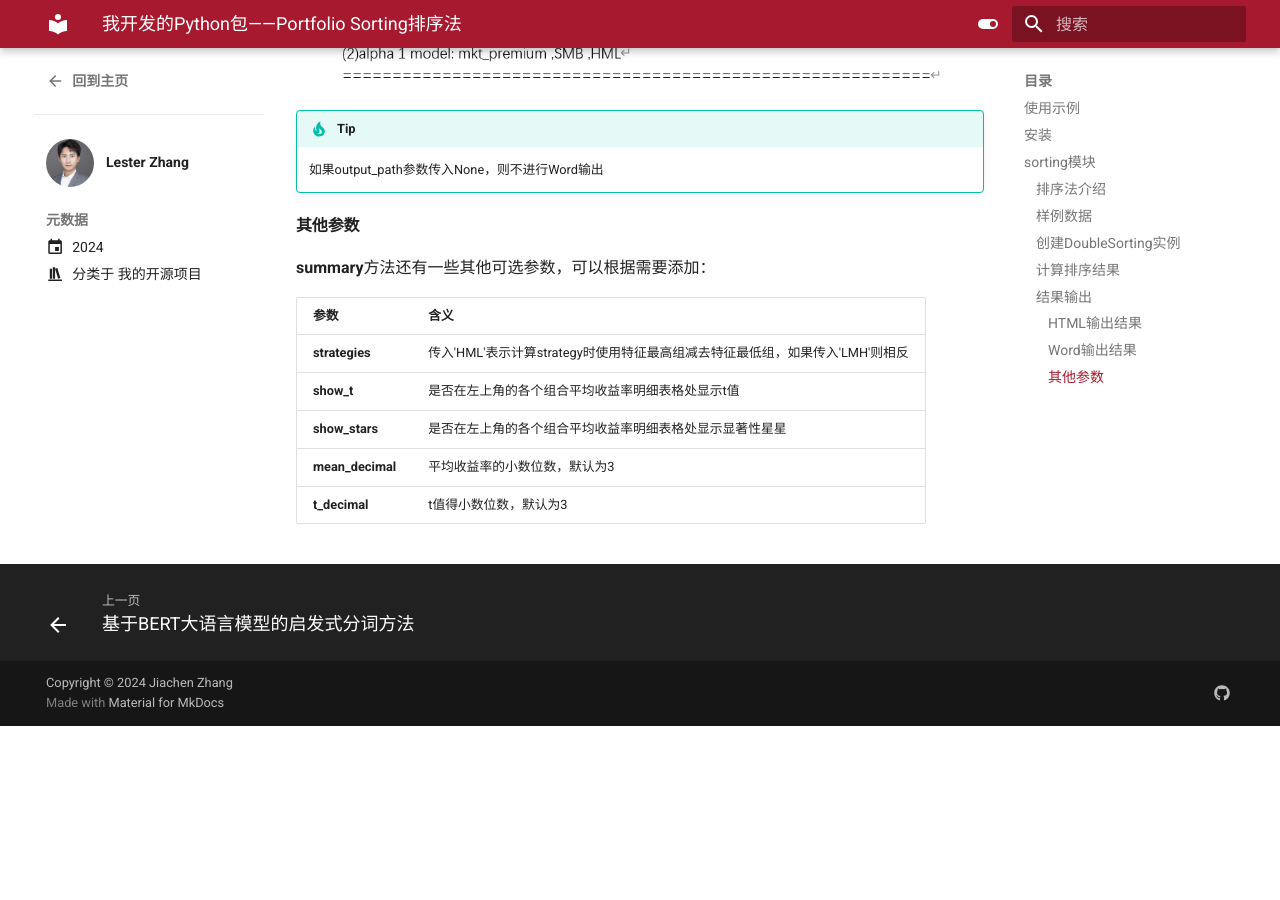
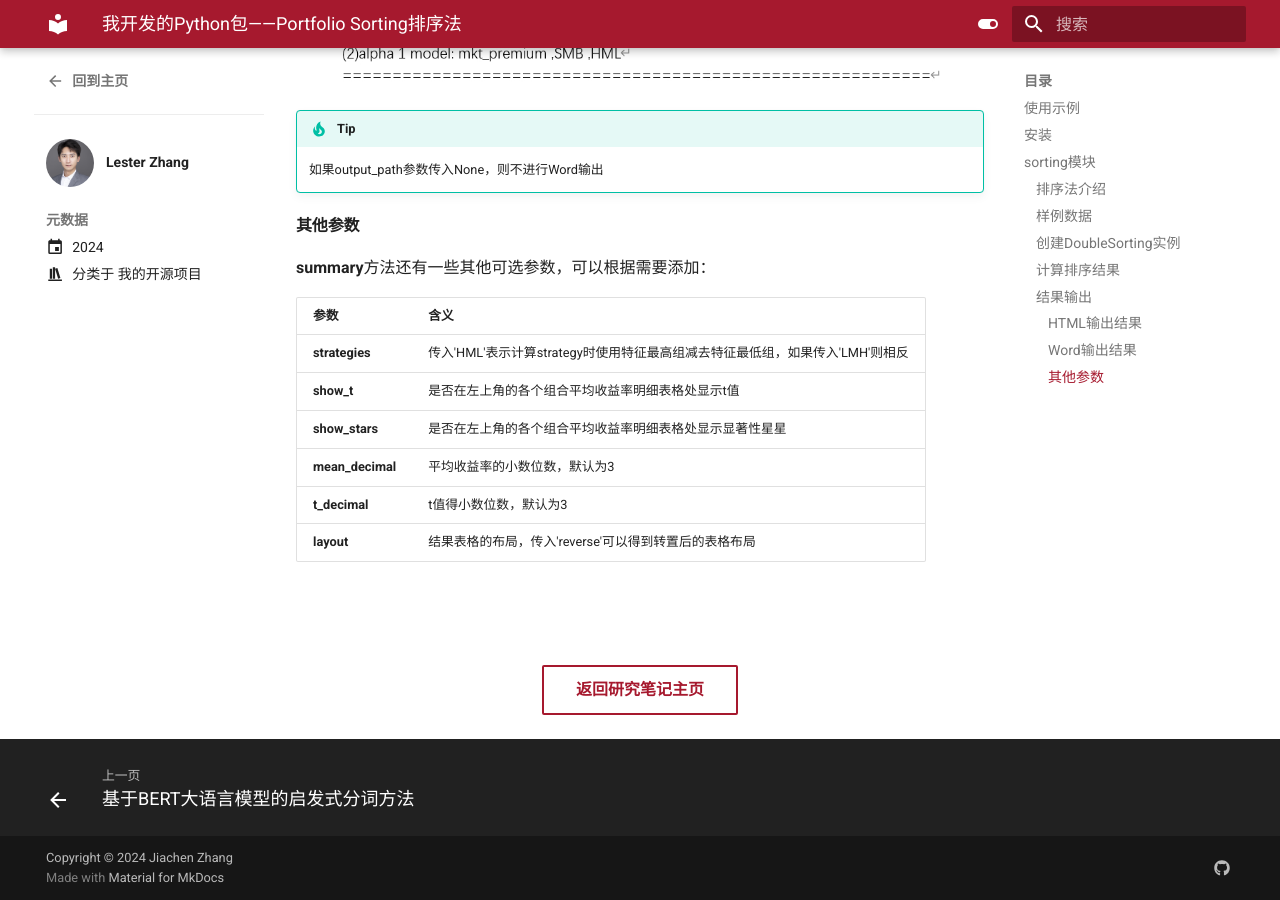
Before and after one commit to daisymilo/lester-zhang, an MkDocs documentation site: the page built from docs/posts/posts/empirical_fin.md, in a window 1280 px wide and 900 px high, scrolled down 7655 px. Built offline with MkDocs 1.6.1 and Material for MkDocs 9.7.7, drawn with Linux system fonts in a browser that asks for light colours; before the commit the page ends 8381 px from its top, so only the background shows below that.

Commit message:
$add home button$

```diff
--- a/docs/posts/posts/empirical_fin.md
+++ b/docs/posts/posts/empirical_fin.md
@@ -228,10 +228,11 @@ FC2最高组与最低组的收益率之差，即**FC2 strategy**。
 #### 其他参数
 **summary**方法还有一些其他可选参数，可以根据需要添加：
 
-| 参数         | 含义                                                         |
-| ------------ | ------------------------------------------------------------ |
+| 参数               | 含义                                           |
+|------------------|----------------------------------------------|
 | **strategies**   | 传入'HML'表示计算strategy时使用特征最高组减去特征最低组，如果传入'LMH'则相反 |
-| **show_t**       | 是否在左上角的各个组合平均收益率明细表格处显示t值            |
-| **show_stars**   | 是否在左上角的各个组合平均收益率明细表格处显示显著性星星     |
-| **mean_decimal** | 平均收益率的小数位数，默认为3                                |
-| **t_decimal**    | t值得小数位数，默认为3                                       |
+| **show_t**       | 是否在左上角的各个组合平均收益率明细表格处显示t值                    |
+| **show_stars**   | 是否在左上角的各个组合平均收益率明细表格处显示显著性星星                 |
+| **mean_decimal** | 平均收益率的小数位数，默认为3                              |
+| **t_decimal**    | t值得小数位数，默认为3                                 |
+| **layout**       | 结果表格的布局，传入'reverse'可以得到转置后的表格布局              |
--- /dev/null
+++ b/overrides/blog-post.html
@@ -0,0 +1,124 @@
+{#-
+  This file was automatically generated - do not edit
+-#}
+{% extends "main.html" %}
+{% import "partials/nav-item.html" as item with context %}
+{% block container %}
+  <div class="md-content md-content--post" data-md-component="content">
+    <div class="md-sidebar md-sidebar--post" data-md-component="sidebar" data-md-type="navigation">
+      <div class="md-sidebar__scrollwrap">
+        <div class="md-sidebar__inner md-post">
+          <nav class="md-nav md-nav--primary">
+            <div class="md-post__back">
+              <div class="md-nav__title md-nav__container">
+                <a href="{{ page.parent.url | url }}" class="md-nav__link">
+                  {% include ".icons/material/arrow-left.svg" %}
+                  <span class="md-ellipsis">
+                    {{ lang.t("blog.index") }}
+                  </span>
+                </a>
+              </div>
+            </div>
+            {% if page.authors %}
+              <div class="md-post__authors md-typeset">
+                {% for author in page.authors %}
+                  <div class="md-profile md-post__profile">
+                    <span class="md-author md-author--long">
+                      <img src="{{ author.avatar }}" alt="{{ author.name }}">
+                    </span>
+                    <span class="md-profile__description">
+                      <strong>
+                        {% if author.url %}
+                          <a href="{{ author.url }}">{{ author.name }}</a>
+                        {% else %}
+                          {{ author.name }}
+                        {% endif %}
+                      </strong>
+                      <br>
+                      {{ author.description }}
+                    </span>
+                  </div>
+                {% endfor %}
+              </div>
+            {% endif %}
+            <ul class="md-post__meta md-nav__list">
+              <li class="md-nav__item md-nav__item--section">
+                <div class="md-post__title">
+                  <span class="md-ellipsis">
+                    {{ lang.t("blog.meta") }}
+                  </span>
+                </div>
+                <nav class="md-nav">
+                  <ul class="md-nav__list">
+                    <li class="md-nav__item">
+                      <div class="md-nav__link">
+                        {% include ".icons/material/calendar.svg" %}
+                        <time datetime="{{ page.config.date.created }}" class="md-ellipsis">
+                          {{- page.config.date.created | date -}}
+                        </time>
+                      </div>
+                    </li>
+                    {% if page.config.date.updated %}
+                      <li class="md-nav__item">
+                        <div class="md-nav__link">
+                          {% include ".icons/material/calendar-clock.svg" %}
+                          <time datetime="{{ page.config.date.updated }}" class="md-ellipsis">
+                            {{- page.config.date.updated | date -}}
+                          </time>
+                        </div>
+                      </li>
+                    {% endif %}
+                    {% if page.categories %}
+                      <li class="md-nav__item">
+                        <div class="md-nav__link">
+                          {% include ".icons/material/bookshelf.svg" %}
+                          <span class="md-ellipsis">
+                            {{ lang.t("blog.categories.in") }}
+                            {% for category in page.categories %}
+                              <a href="{{ category.url | url }}">
+                                {{- category.title -}}
+                              </a>
+                              {%- if loop.revindex > 1 %}, {% endif -%}
+                            {% endfor -%}
+                          </span>
+                        </div>
+                      </li>
+                    {% endif %}
+                    {% if page.config.readtime %}
+                      {% set time = page.config.readtime %}
+                      <li class="md-nav__item">
+                        <div class="md-nav__link">
+                          {% include ".icons/material/clock-outline.svg" %}
+                          <span class="md-ellipsis">
+                            {% if time == 1 %}
+                              {{ lang.t("readtime.one") }}
+                            {% else %}
+                              {{ lang.t("readtime.other") | replace("#", time) }}
+                            {% endif %}
+                          </span>
+                        </div>
+                      </li>
+                    {% endif %}
+                  </ul>
+                </nav>
+              </li>
+            </ul>
+          </nav>
+          {% if "toc.integrate" in features %}
+            {% include "partials/toc.html" %}
+          {% endif %}
+        </div>
+      </div>
+    </div>
+    <article class="md-content__inner md-typeset">
+      {% block content %}
+        {% include "partials/content.html" %}
+        <br>
+        <br>
+        <div style="text-align: center; margin-top: 20px;">
+          <a href="/posts/" class="md-button">返回研究笔记主页</a>
+        </div>
+      {% endblock %}
+    </article>
+  </div>
+{% endblock %}
--- /dev/null
+++ b/overrides/blog.html
@@ -0,0 +1,28 @@
+{#-
+  This file was automatically generated - do not edit
+-#}
+{% extends "main.html" %}
+{% block container %}
+  <div class="md-content" data-md-component="content">
+    <div class="md-content__inner">
+      <header class="md-typeset">
+        {{ page.content }}
+      </header>
+      {% for post in posts %}
+        {% include "partials/post.html" %}
+      {% endfor %}
+      {% if pagination %}
+        {% block pagination %}
+          {% include "partials/pagination.html" %}
+        {% endblock %}
+      {% endif %}
+      <br>
+      <br>
+      <article class="md-content__inner md-typeset">
+        <div style="text-align: center; margin-top: 20px;">
+          <a href="/" class="md-button">返回主页</a>
+        </div>
+      </article>
+    </div>
+  </div>
+{% endblock %}
--- a/overrides/sidebar.html
+++ b/overrides/sidebar.html
@@ -45,3 +45,14 @@
   </div>
   {% endif %}
 {% endblock %}
+
+{% block content %}
+  <article class="md-content__inner md-typeset">
+    <div>{{ page.content }}</div>
+  </article>
+  <br>
+  <br>
+  <div style="text-align: center; margin-top: 20px;">
+    <a href="/" class="md-button">返回主页</a>
+  </div>
+{% endblock %}
```
Also changed, not shown: docs/index.md (+3 -0 lines), docs/research.md (line endings or trailing spaces).
